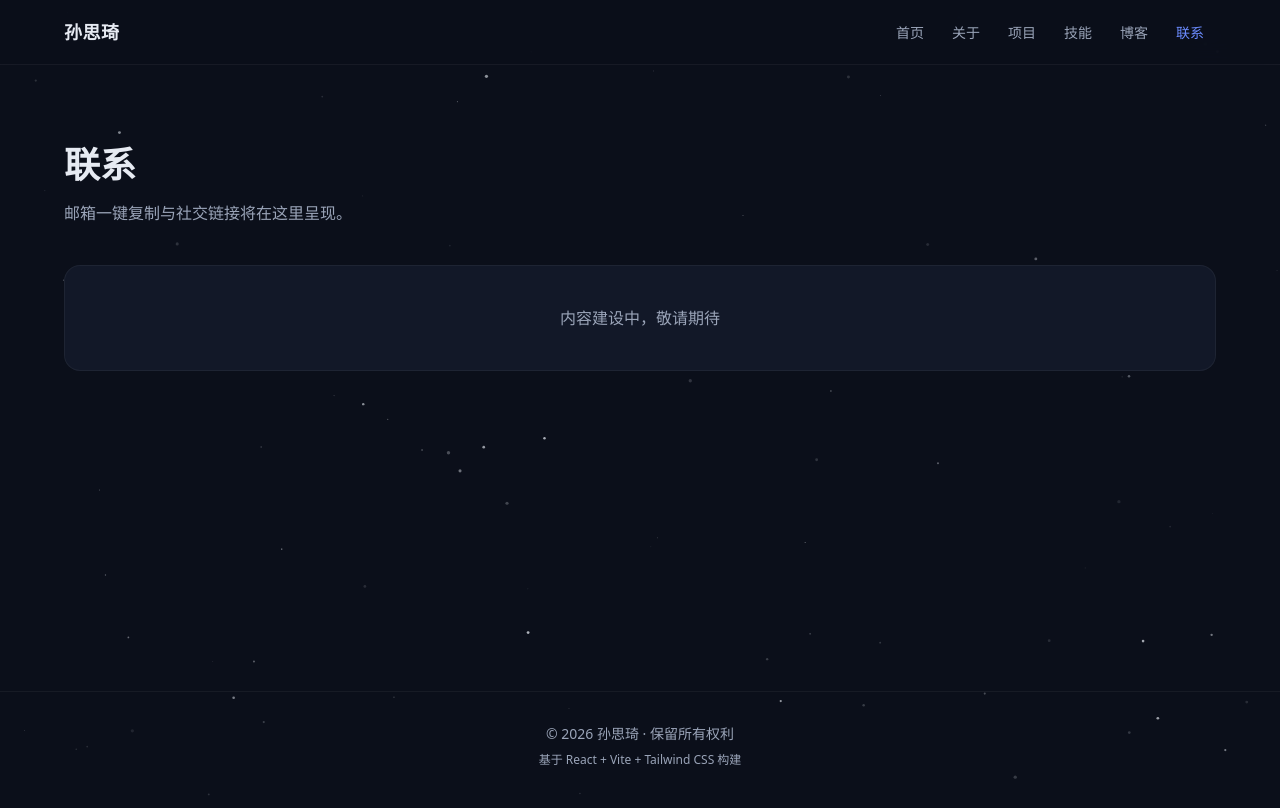
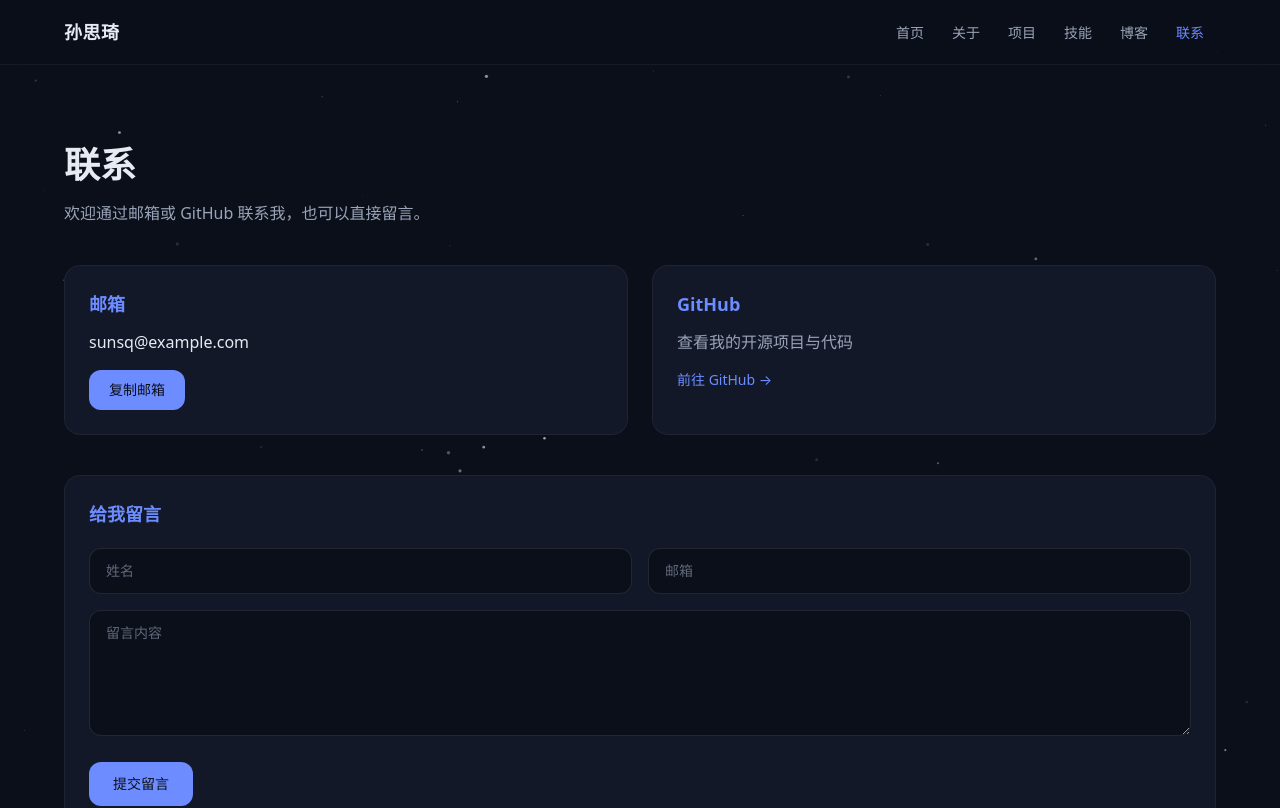
Before and after one commit to SunSiqi1108/myshow, a React (Vite) app: page /contact in a window 1280 px wide. Shown: the top 808 px of the page. Built offline with nearby package versions, Linux system fonts and the light colour scheme.

Commit message:
新增联系页面

```diff
--- /dev/null
+++ b/src/api/messages.ts
@@ -0,0 +1,19 @@
+// 留言数据 API：localStorage 读写
+import { readJSON, writeJSON } from './storage'
+import type { Message } from '../types'
+
+const KEY = 'messages'
+
+/**
+ * 读取全部留言（无留言时返回空数组）
+ */
+export function getMessages(): Message[] {
+  return readJSON<Message[]>(KEY, [])
+}
+
+/**
+ * 追加一条留言
+ */
+export function saveMessage(msg: Message): void {
+  writeJSON(KEY, [...getMessages(), msg])
+}
--- a/src/pages/Contact.tsx
+++ b/src/pages/Contact.tsx
@@ -1,6 +1,149 @@
-import PageShell from '../components/PageShell'
+import { useState } from 'react'
+import { saveMessage } from '../api/messages'
 
-// 联系页占位：后续实现邮箱一键复制 + 社交链接（FR-07）
+// 联系方式常量：占位数据，后续接入 Profile（后台可编辑）
+const EMAIL = 'sunsq@example.com'
+const GITHUB_URL = 'https://github.com/'
+
+// 联系页：邮箱复制卡片 + GitHub 链接卡片 + 留言表单
 export default function Contact() {
-  return <PageShell title="联系" desc="邮箱一键复制与社交链接将在这里呈现。" />
+  const [copied, setCopied] = useState(false)
+  const [copyFailed, setCopyFailed] = useState(false)
+  const [form, setForm] = useState({ name: '', email: '', content: '' })
+  const [error, setError] = useState('')
+  const [saved, setSaved] = useState(false)
+
+  // 复制邮箱到剪贴板，成功提示 2 秒
+  const copyEmail = async () => {
+    try {
+      await navigator.clipboard.writeText(EMAIL)
+      setCopied(true)
+      setCopyFailed(false)
+      setTimeout(() => setCopied(false), 2000)
+    } catch {
+      // 剪贴板不可用（如非安全上下文）时提示手动复制
+      setCopyFailed(true)
+      setTimeout(() => setCopyFailed(false), 2000)
+    }
+  }
+
+  // 提交留言：校验非空 → 存 localStorage → 提示并清空表单
+  const handleSubmit = (e: React.FormEvent) => {
+    e.preventDefault()
+    if (!form.name.trim() || !form.email.trim() || !form.content.trim()) {
+      setError('请完整填写姓名、邮箱和留言内容')
+      return
+    }
+    saveMessage({
+      id: crypto.randomUUID(),
+      name: form.name.trim(),
+      email: form.email.trim(),
+      content: form.content.trim(),
+      date: new Date().toISOString(),
+    })
+    setForm({ name: '', email: '', content: '' })
+    setError('')
+    setSaved(true)
+    setTimeout(() => setSaved(false), 3000)
+  }
+
+  const inputClass =
+    'transition-fast w-full rounded-xl border border-white/10 bg-base px-4 py-3 text-sm text-ink placeholder:text-muted/60 focus:border-accent focus:outline-none'
+
+  return (
+    <div className="mx-auto max-w-site px-4 py-16 sm:px-6 sm:py-20">
+      <h1 className="text-3xl font-bold sm:text-4xl">联系</h1>
+      <p className="mt-4 text-muted">欢迎通过邮箱或 GitHub 联系我，也可以直接留言。</p>
+
+      {/* 邮箱 + GitHub 卡片 */}
+      <div className="mt-10 grid gap-6 sm:grid-cols-2">
+        <div className="transition-fast rounded-2xl border border-white/5 bg-card p-6 hover:-translate-y-1 hover:border-accent/30 hover:shadow-lg">
+          <h2 className="text-lg font-semibold text-accent">邮箱</h2>
+          <p className="mt-3 break-all text-ink">{EMAIL}</p>
+          <button
+            type="button"
+            onClick={copyEmail}
+            className="transition-fast mt-4 rounded-xl bg-accent px-5 py-2.5 text-sm font-medium text-base hover:opacity-90"
+          >
+            复制邮箱
+          </button>
+          {/* 复制结果反馈 */}
+          {copied && (
+            <p className="mt-3 text-sm text-accent" role="status">
+              已复制到剪贴板
+            </p>
+          )}
+          {copyFailed && (
+            <p className="mt-3 text-sm text-muted" role="alert">
+              复制失败，请手动选择复制
+            </p>
+          )}
+        </div>
+
+        <a
+          href={GITHUB_URL}
+          target="_blank"
+          rel="noopener noreferrer"
+          className="transition-fast block rounded-2xl border border-white/5 bg-card p-6 hover:-translate-y-1 hover:border-accent/30 hover:shadow-lg"
+        >
+          <h2 className="text-lg font-semibold text-accent">GitHub</h2>
+          <p className="mt-3 text-muted">查看我的开源项目与代码</p>
+          <span className="transition-fast mt-4 inline-block text-sm text-accent hover:underline">
+            前往 GitHub →
+          </span>
+        </a>
+      </div>
+
+      {/* 留言表单：受控组件 + 非空校验 */}
+      <form
+        onSubmit={handleSubmit}
+        className="mt-10 rounded-2xl border border-white/5 bg-card p-6"
+        noValidate
+      >
+        <h2 className="text-lg font-semibold text-accent">给我留言</h2>
+        <div className="mt-5 grid gap-4 sm:grid-cols-2">
+          <input
+            type="text"
+            placeholder="姓名"
+            aria-label="姓名"
+            value={form.name}
+            onChange={(e) => setForm({ ...form, name: e.target.value })}
+            className={inputClass}
+          />
+          <input
+            type="email"
+            placeholder="邮箱"
+            aria-label="邮箱"
+            value={form.email}
+            onChange={(e) => setForm({ ...form, email: e.target.value })}
+            className={inputClass}
+          />
+        </div>
+        <textarea
+          placeholder="留言内容"
+          aria-label="留言内容"
+          rows={5}
+          value={form.content}
+          onChange={(e) => setForm({ ...form, content: e.target.value })}
+          className={`${inputClass} mt-4 resize-y`}
+        />
+        {error && (
+          <p className="mt-3 text-sm text-red-400" role="alert">
+            {error}
+          </p>
+        )}
+        {saved && (
+          <p className="mt-3 text-sm text-accent" role="status">
+            留言已保存到本地
+          </p>
+        )}
+        <button
+          type="submit"
+          className="transition-fast mt-5 rounded-xl bg-accent px-6 py-3 text-sm font-medium text-base hover:opacity-90"
+        >
+          提交留言
+        </button>
+      </form>
+    </div>
+  )
 }
--- a/src/types/index.ts
+++ b/src/types/index.ts
@@ -36,3 +36,11 @@ export interface Post {
   date: string
   content: string // Markdown
 }
+
+export interface Message {
+  id: string
+  name: string
+  email: string
+  content: string
+  date: string // ISO 时间字符串
+}
```
